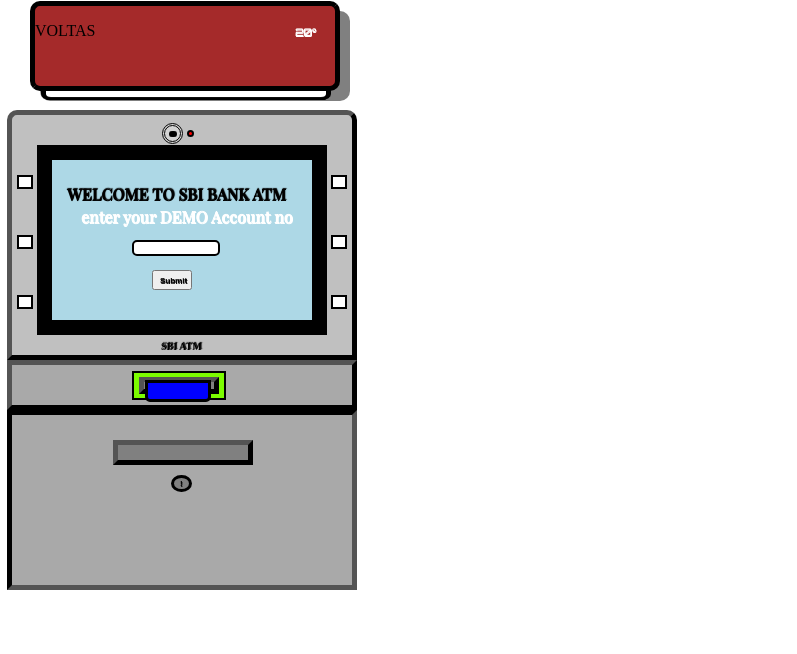
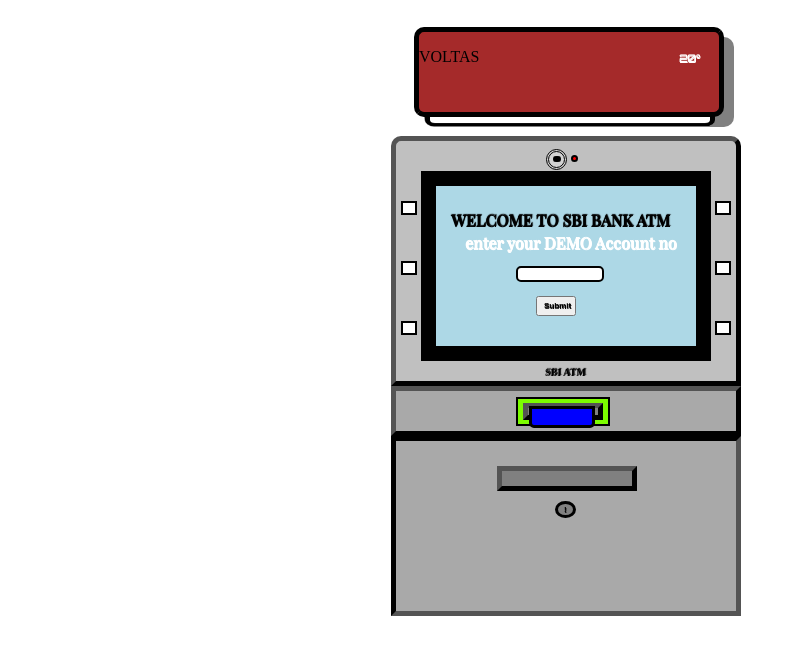
Before and after one commit to JVJplus/atm-simulator-project, a plain HTML site: page index.html in a window 1280 px wide. Shown: the whole page, without its empty margins (0-797 px from the left). Drawn offline with nearby package versions, Linux system fonts and the light colour scheme.

Commit message:
Add files via upload

```diff
--- a/style.css
+++ b/style.css
@@ -1,6 +1,12 @@
 body {
     /*background-color:yellow;*/
 }
+
+#ac,#outer,#card,#botto{
+    margin-left: 30%;
+    margin-top: 2%;
+}
+
 #outer
 {
     position:absolute ;
```
